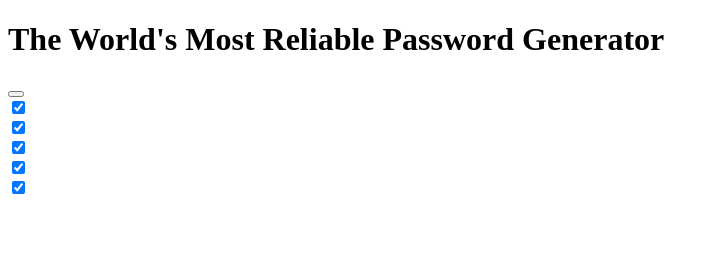
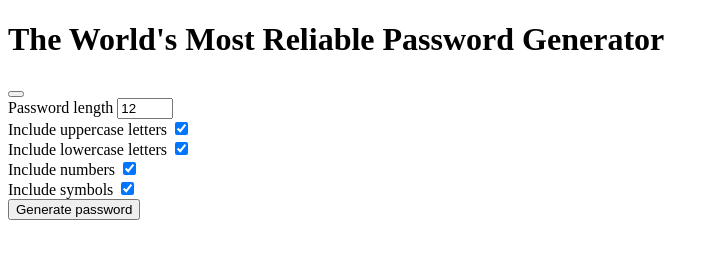
Before and after one commit to daoyeyemi/ultimatepasswordgenerator, a plain HTML site: page index.html in a window 1280 px wide. Shown: the whole page, without its empty margins (0-719 px from the left). Drawn offline with Linux system fonts and the light colour scheme.

Commit message:
added labels as well as inputs

```diff
--- a/index.html
+++ b/index.html
@@ -11,29 +11,30 @@
         <div class="result-container">
             <span id="result"></span>
             <button class="btn" id="clipboard"></button>
+        </div>
         <div class="criterion">
             <div class="criteria">
-                    <label for=""></label>
+                <label for="length">Password length</label>
+                <input type="number" id="length" min="4" max="20" value="12"/>
+            </div>
+            <div class="criteria">
+                <label for="uppercase">Include uppercase letters</label>
                 <input type="checkbox" id="uppercase" checked/>
             </div>
             <div class="criteria">
-                    <label for=""></label>
+                <label for="">Include lowercase letters</label>
                 <input type="checkbox" id="lowercase" checked/>
             </div>
             <div class="criteria">
-                    <label for=""></label>
+                <label for="">Include numbers</label>
                 <input type="checkbox" id="numbers" checked/>
             </div>
             <div class="criteria">
-                    <label for=""></label>
+                <label for="">Include symbols</label>
                 <input type="checkbox" id="symbols" checked/>
             </div>
-                <div class="criteria">
-                    <label for=""></label>
-                    <input type="checkbox" id="generate" checked/>
         </div>
-            </div>
-        </div>
+            <button class="btn" id="generate">Generate password</button>
     </div>
 </body>
 </html>
```
Lines whose indentation alone changed are shown as unchanged.
